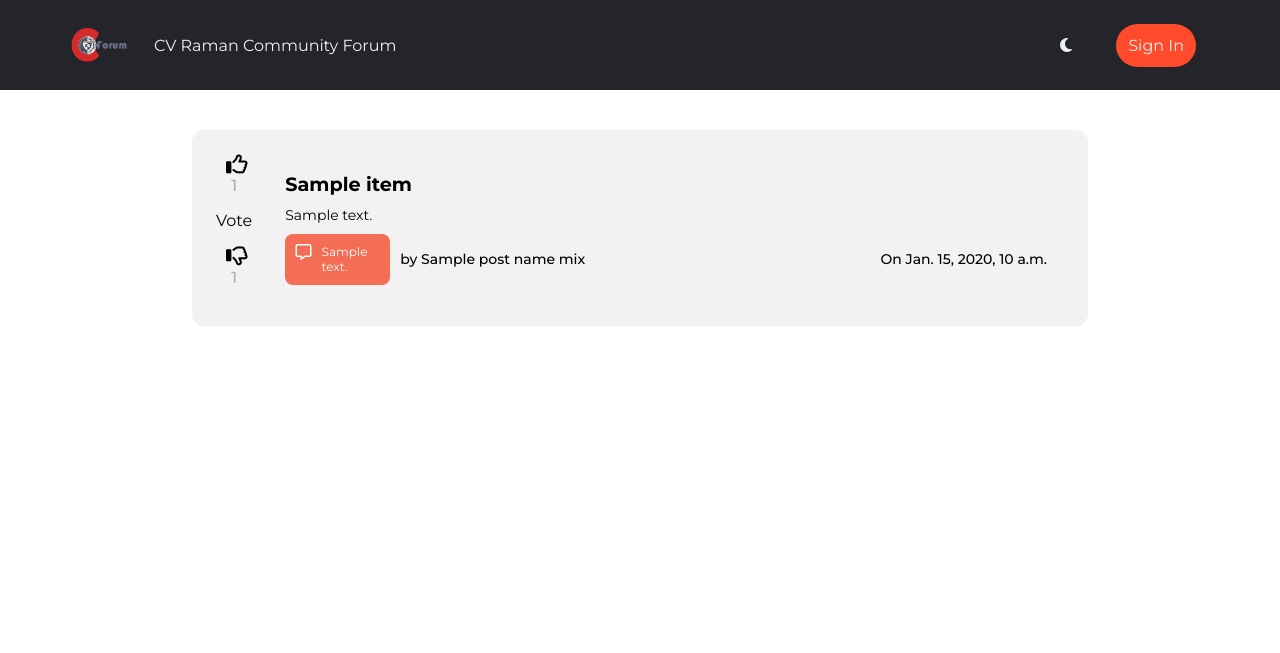
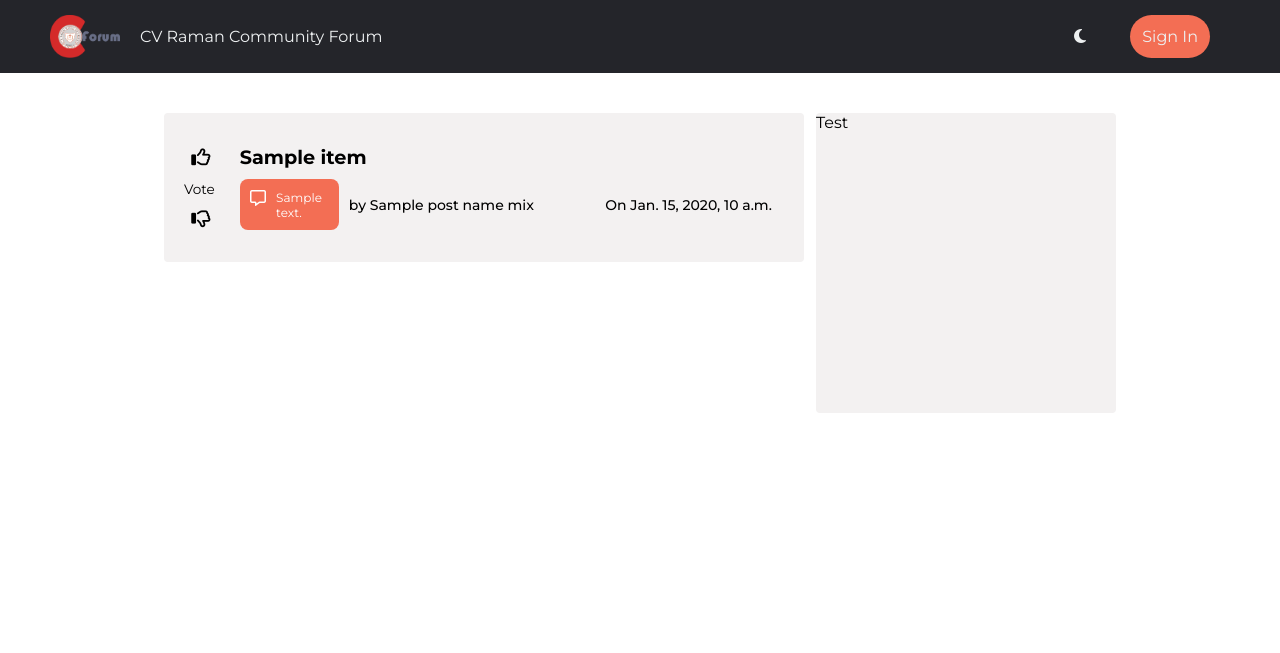
Before and after one commit to d-shaktiranjan/CommunityForum, a Django app: template templates/index.html in a window 1280 px wide. Shown: the top 653 px of the page. Run offline with Django 3.2, Linux system fonts and the light colour scheme; the template is opened without the code that fills it: most values are stand-ins (such as "Sample title", 1, 10 or a date in 2020); some libraries are stand-ins or nearby versions.

Commit message:
minor fixes with logo change

```diff
--- a/static/css/base.css
+++ b/static/css/base.css
@@ -29,7 +29,7 @@ header {
     display: flex;
     justify-content: space-between;
     align-items: center;
-    padding: 10px 5%;
+    padding: 15px 50px;
 }
 
 .nav-links {
@@ -50,9 +50,14 @@ header {
 }
 
 .sign-in {
-    background-color: #FF4B2B;
+    background-color: #f36e54;
     padding: 0.75rem;
     border-radius: 2rem;
+    transition: .3sec;
+}
+
+.sign-in:hover {
+    background-color: #e75b42;
 }
 
 .vote-btn {
--- a/static/css/index.css
+++ b/static/css/index.css
@@ -14,7 +14,7 @@ main {
 
 li {
     list-style: none;
-    padding: 0.5rem;
+    padding: 0.4rem;
 }
 
 a {
@@ -22,12 +22,26 @@ a {
     color: black;
 }
 
+.main-wrapper {
+    width: 70vw;
+}
+
+.posts-wrapper{
+    display: flex;
+    flex-direction: row;
+    justify-content: center;
+}
+
+.complete-posts-wrapper {
+    width: fit-content;
+}
+
 .complete-post {
     display: flex;
     flex-direction: column;
-    width: 100vw;
     justify-content: center;
     align-items: center;
+    width: fit-content;
 }
 
 .post-container {
@@ -35,9 +49,9 @@ a {
     align-items: baseline;
     background-color: rgb(243, 241, 241);
     margin: 0 0 0.75rem;
-    width: 70vw;
-    padding: 1rem;
-    border-radius: 0.75rem;
+    width: 50vw;
+    padding: 0.85rem;
+    border-radius: 0.25rem;
 }
 
 .vote {
@@ -52,15 +66,17 @@ a {
     align-items: center;
 }
 
-.vote-btn {
-    font-family: inherit;
-    font-weight: 500;
-    font-size: 1rem;
+.vote-count {
+    font-size: 0.85rem;
+}
+
+.vote-btn:hover {
+    cursor: pointer;
 }
 
 .vote-icon {
     color: black;
-    font-size: 1.35rem;
+    font-size: 1.2rem;
 }
 
 .fa-thumbs-up:hover {
@@ -74,7 +90,7 @@ a {
 .post {
     display: flex;
     flex-direction: column;
-    padding: 1.25rem;
+    padding: 0.85rem;
     width: 100%;
 }
 
@@ -133,6 +149,15 @@ a {
     margin-left: 10px;
 }
 
+.side-content {
+    background-color: rgb(243, 241, 241);
+    height: 300px;
+    width: 300px;
+    margin-left: 0.75rem;
+    border-radius: 0.25rem;
+    position: sticky;
+}
+
 .post-fab {
     background-color:#f36e54;
     border-radius:2rem;
--- a/static/css/loginSignup.css
+++ b/static/css/loginSignup.css
@@ -53,6 +53,8 @@ button {
 	text-transform: uppercase;
 	transition: transform 80ms ease-in;
 	margin-top: 15px;
+	font: inherit;
+	cursor: pointer;
 }
 
 button:active {
--- a/templates/base.html
+++ b/templates/base.html
@@ -18,7 +18,7 @@
 
     <!-- ===== CSS ===== -->
     {% load static %}
-    <link rel="shortcut icon" href="{% static 'img/logo.png' %}" type="image/x-icon">
+    <link rel="shortcut icon" href="{% static 'img/logopart.png' %}" type="image/x-icon">
     <link rel="stylesheet" href="{% static 'css/base.css' %}">
 
     <title>{% block title %}{% endblock title %}</title>
--- a/templates/index.html
+++ b/templates/index.html
@@ -10,6 +10,8 @@
 {% block body %}
 
 <main>
+    <div class="posts-wrapper">
+        <div class="complete-posts-wrapper">
             {% for item,name in postNameMix %}
             <div class="complete-post">
                 <div class="post-container">
@@ -21,18 +23,18 @@
                                     <input type="hidden" name="qID" value="{{item.qID}}">
                                     <button class="vote-btn" {% if not request.session.log %}disabled{% endif %}>
                                         <i class="vote-icon fa-regular fa-thumbs-up"></i>
-                                {{item.likeCount}}
+                                        <!-- {{item.likeCount}} -->
                                     </button>
                                 </form>
                             </li>
-                    <li>Vote</li>
+                            <li class="vote-count">Vote</li>
                             <li>
                                 <form action="/addDisLike" method="post">
                                     {% csrf_token %}
                                     <input type="hidden" name="qID" value="{{item.qID}}">
                                     <button class="vote-btn" {% if not request.session.log %}disabled{% endif %}>
                                         <i class="vote-icon fa-regular fa-thumbs-down"></i>
-                                {{item.disLikeCount}}
+                                        <!-- {{item.disLikeCount}} -->
                                     </button>
                                 </form>
                             </li>
@@ -41,9 +43,9 @@
 
                     <div class="post">
                         <div class="post-child post-title"><a href="/postView/{{item.qID}}">{{item.title}}</a></div>
-                <div class="post-child post-content">
+                        <!-- <div class="post-child post-content">
                             {{item.about}}
-                </div>
+                        </div> -->
                         <div class="post-child post-extras">
                             <div class="comment">
                                 <a class="comment-link" href="/postView/{{item.qID}}">
@@ -65,6 +67,12 @@
                 </div>
             </div>
             {% endfor %}
+        </div>
+
+        <div class="side-content">
+            Test
+        </div>
+    </div>
 
     <button class="post-fab" onclick="window.location.href='/postQuestion'">
         <div class="fab-text">
```
Also changed, not shown: static/css/postQuestion.css (+4 -3 lines), static/img/logo.png, static/img/logopart.png (added). Lines whose indentation alone changed are shown as unchanged.
